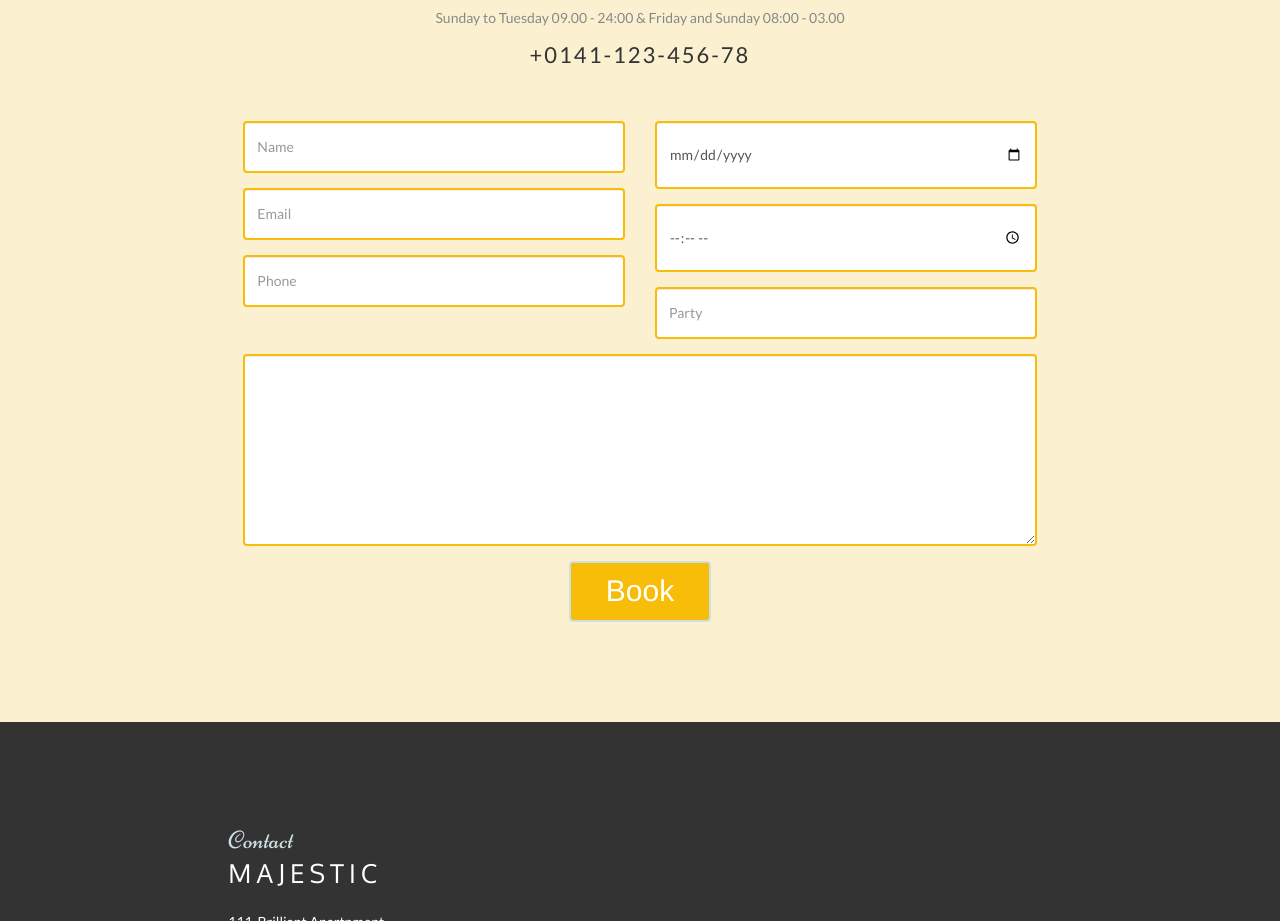
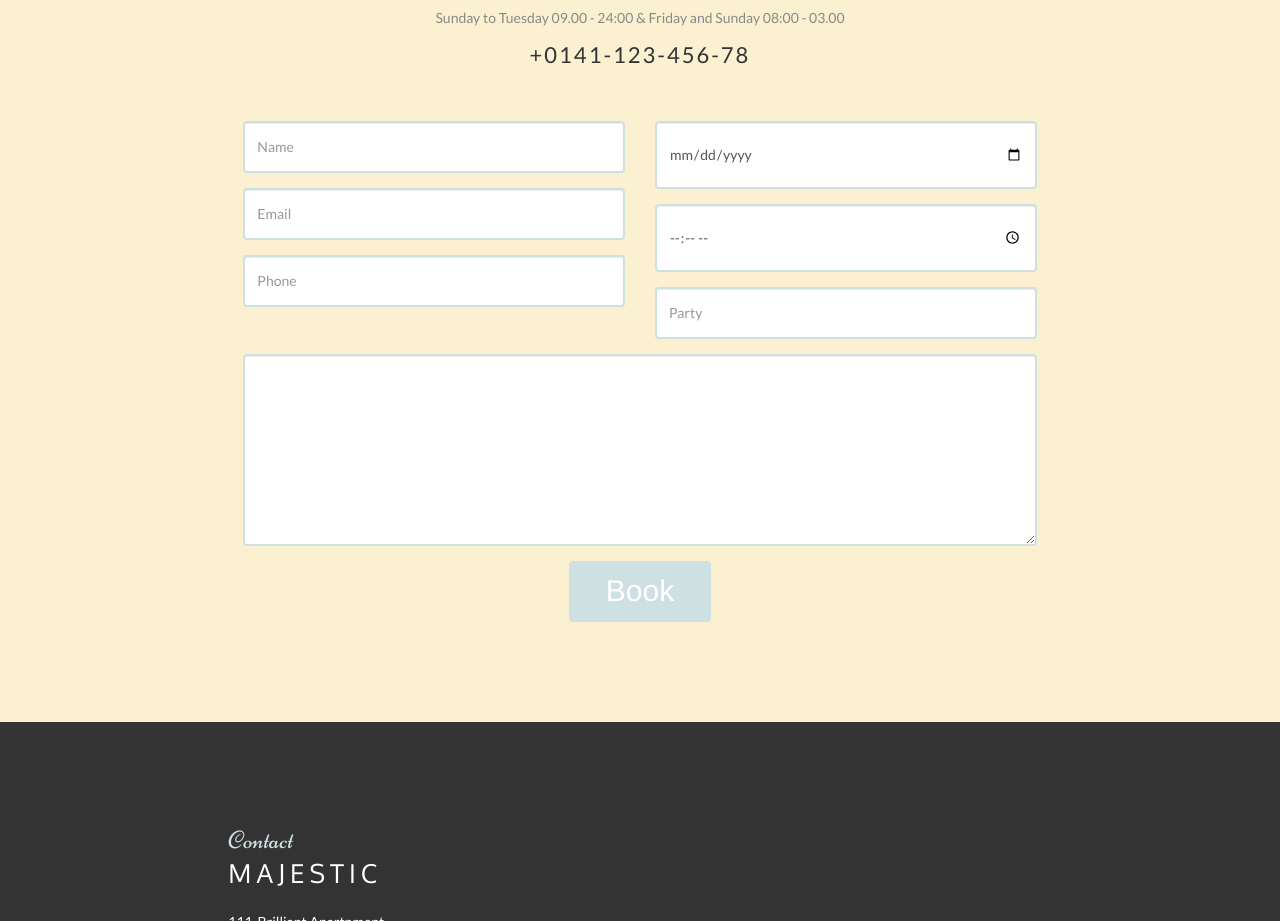
Before and after one commit to tplnguyen/juniorela.github.io, a plain HTML site: page index.html in a window 1280 px wide. Shown: the part 2764-3685 px from the top of the page. Drawn offline with nearby package versions, Linux system fonts and the light colour scheme.

Commit message:
update style

```diff
--- a/style.css
+++ b/style.css
@@ -491,7 +491,7 @@ line-height: 1.5;
 
 	border-color: #CFE0E3;
 
-	border: 2px solid #f8bd08;
+	border: 2px solid #CFE0E3;
 
 	font-family: "Lato", sans-serif;
 
@@ -501,7 +501,7 @@ line-height: 1.5;
 
 	border-color: #CFE0E3;
 
-	border: 2px solid #f8bd08;
+	border: 2px solid #CFE0E3;
 
 	font-family: "Lato", sans-serif;
 
@@ -521,7 +521,7 @@ line-height: 1.5;
 
 	border: 2px solid #CFE0E3;
 
-	background-color: #f8bd08;
+	background-color: #CFE0E3;
 
 	text-align: center;
 
```
